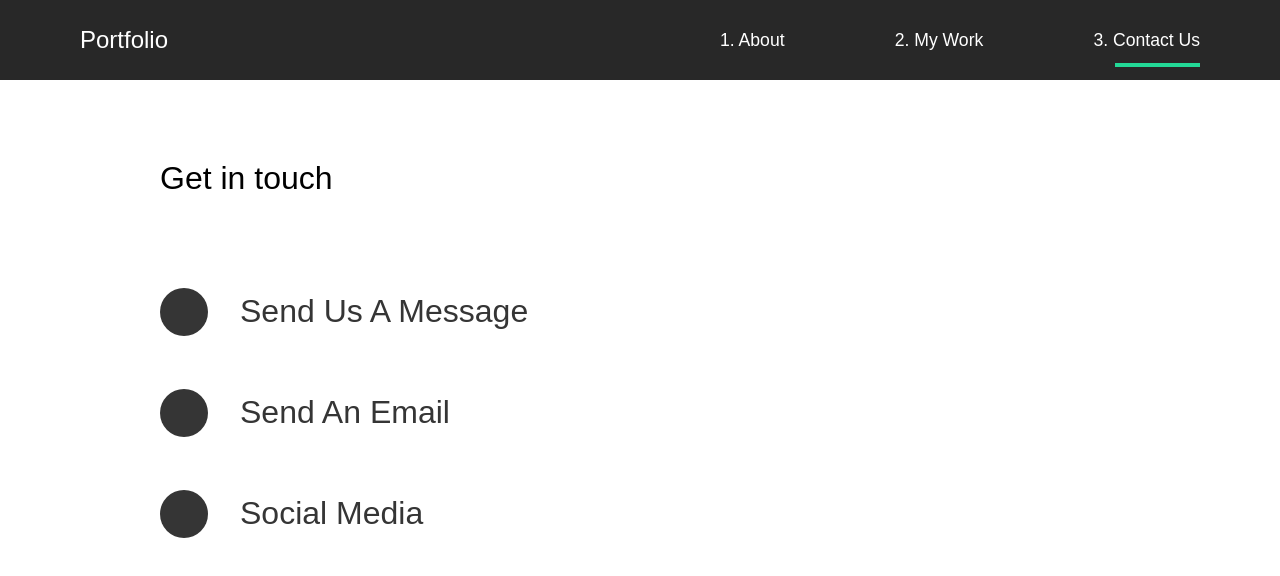
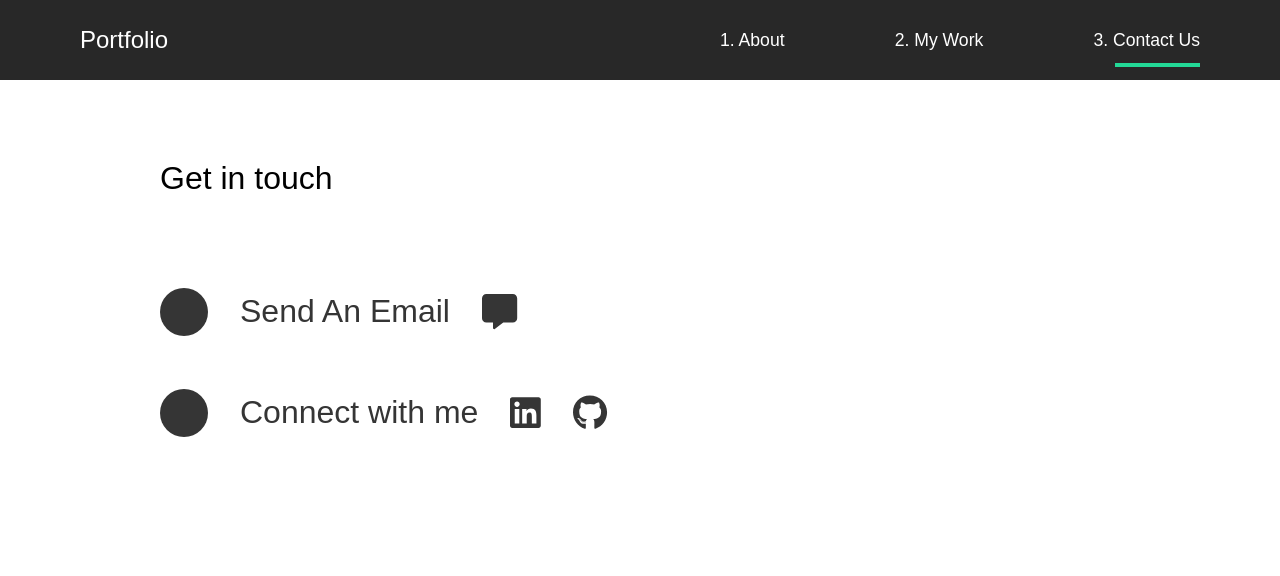
Before and after one commit to HectorGitt/portfolio-new, a React (Create React App) app: page /contact in a window 1280 px wide. Shown: the top 576 px of the page. Built offline with nearby package versions, Linux system fonts and the light colour scheme; a web font is replaced by a local one.

Commit message:
updated contact page

```diff
--- a/src/pages/ContactUs.js
+++ b/src/pages/ContactUs.js
@@ -2,6 +2,12 @@
 import { motion } from "framer-motion";
 import styled from "styled-components";
 import { pageAnime, titleAnim } from "../animation";
+
+//icons
+import { FontAwesomeIcon } from "@fortawesome/react-fontawesome";
+import { faGithub } from "@fortawesome/free-brands-svg-icons";
+import { faLinkedin } from "@fortawesome/free-brands-svg-icons";
+import { faMessage } from "@fortawesome/free-solid-svg-icons";
 
 const ContactUs = () => {
   return (
@@ -19,22 +25,34 @@ const ContactUs = () => {
       <div>
         <Hide>
           <Social variants={titleAnim}>
-            <Circle />
-            <h2>Send Us A Message</h2>
-          </Social>
-        </Hide>
-        <Hide>
-          <Social variants={titleAnim}>
-            <Link href="mailto:adeniyi.olaitanhector@yahoo.com">
               <Circle />
               <h2>Send An Email</h2>
-            </Link>
+              <span>
+              <a href="mailto:adeniyi.olaitanhector@yahoo.com">
+                <FontAwesomeIcon icon={faMessage} size="2x" />
+              </a>
+              </span>
           </Social>
         </Hide>
         <Hide>
           <Social variants={titleAnim}>
             <Circle />
-            <h2>Social Media</h2>
+            <h2>Connect with me</h2>
+            <Link>
+            <span>
+              <a
+                target="__blank"
+                href="https://www.linkedin.com/in/adeniyi-olaitan-b72100143/"
+              >
+                <FontAwesomeIcon icon={faLinkedin} size="2x" />
+              </a>
+            </span>
+            <span>
+              <a target="__blank" href="https://github.com/hectorGitt">
+                <FontAwesomeIcon icon={faGithub} size="2x" />
+              </a>
+            </span>
+            </Link>
           </Social>
         </Hide>
       </div>
@@ -66,12 +84,16 @@ const Social = styled(motion.div)`
   h2 {
     margin: 2rem;
   }
+  a {
+    color: #353535;
+  }
 `;
 const Link = styled.a`
   display: flex;
   align-items: center;
   text-decoration: none;
   color:inherit;
+  gap: 2rem;
 `;
 
 export default ContactUs;
```
